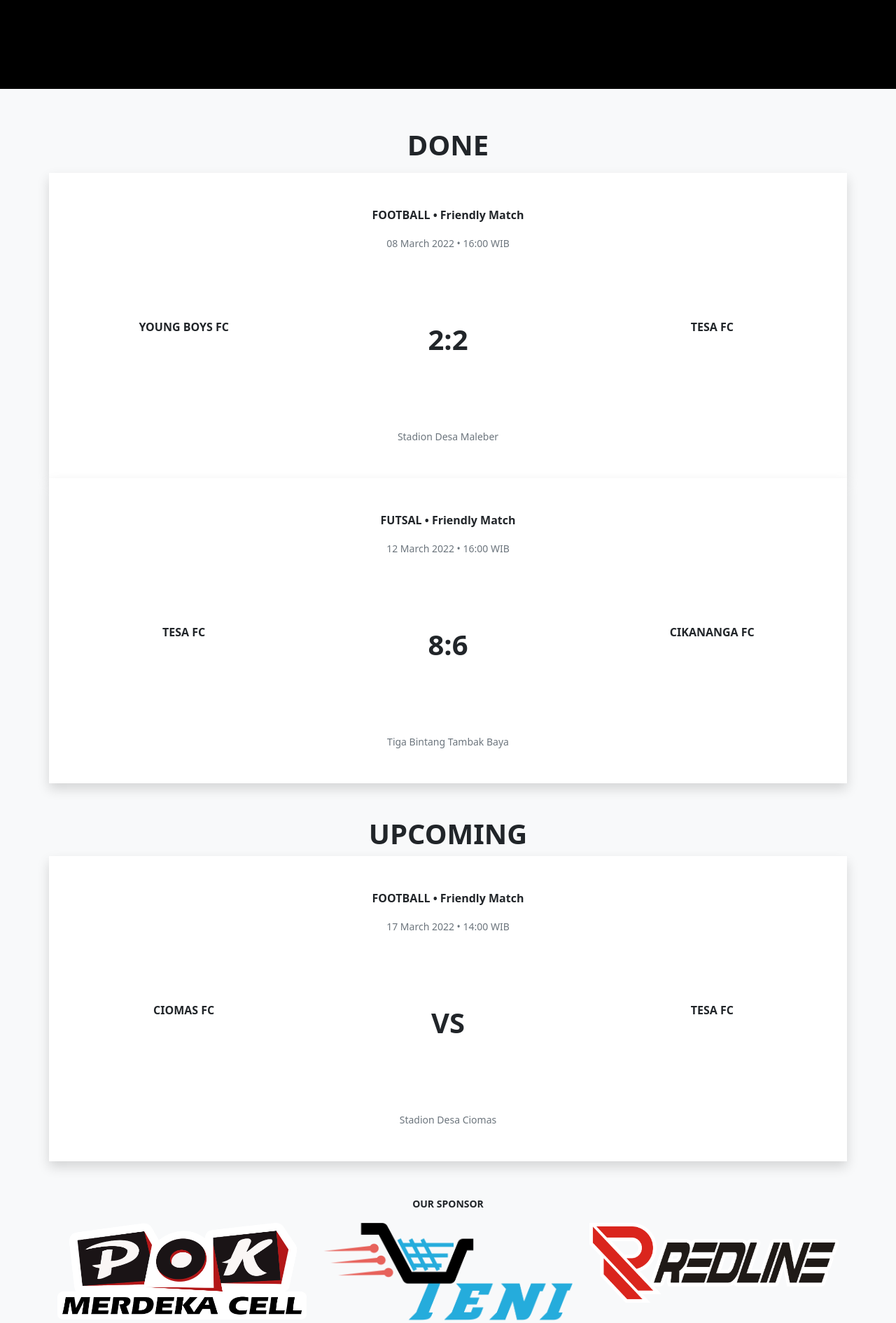
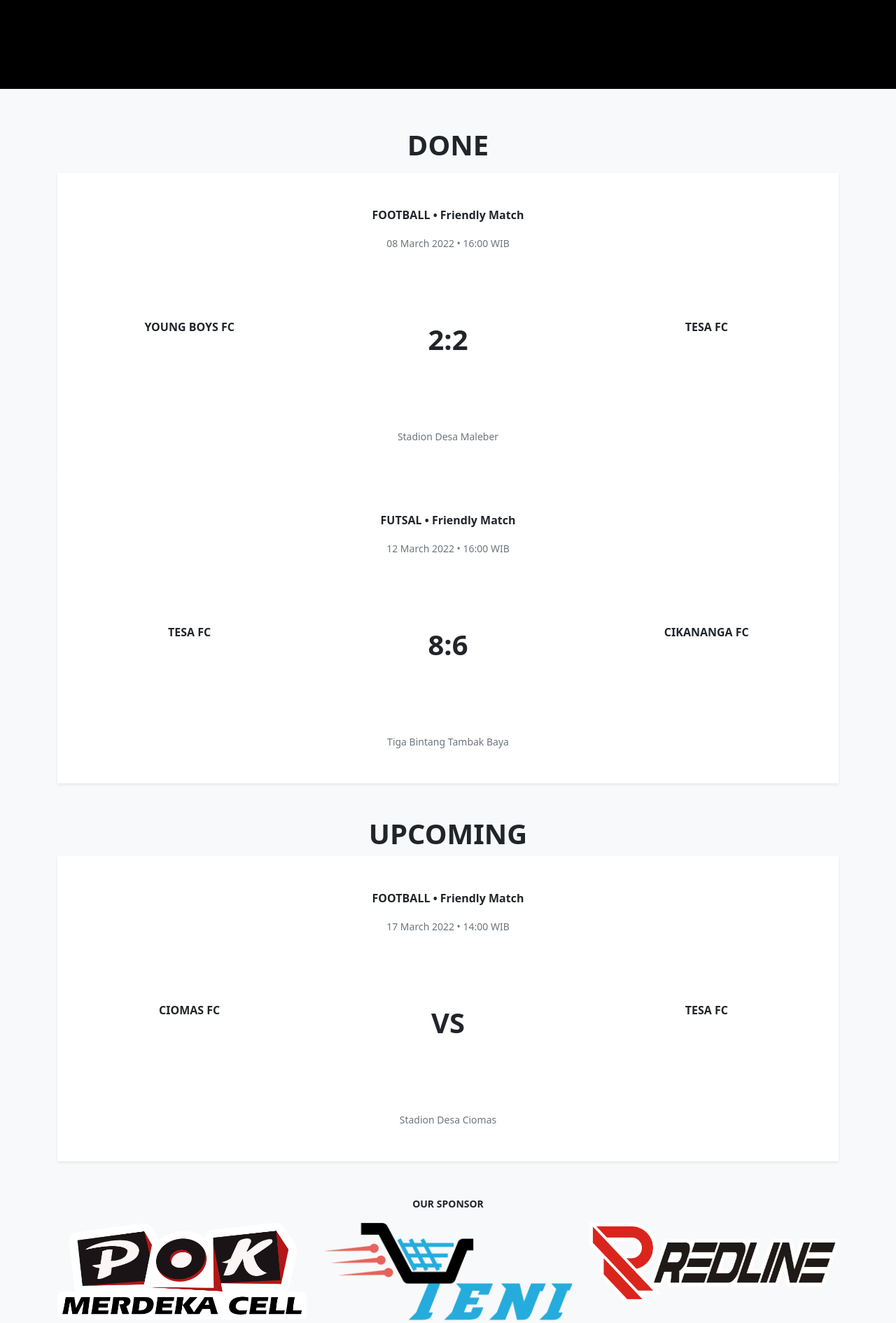
Before and after one commit to tesafc/www2, a Jekyll site: the page built from matches.html, in a window 1280 px wide. Shown: the part 765-2655 px from the top of the page at 70% size. Built offline with Jekyll 4.4.1, drawn with Linux system fonts in a browser that asks for light colours.

Commit message:
Update matches.html

```diff
--- a/matches.html
+++ b/matches.html
@@ -5,14 +5,14 @@
 ---
 
 <div class="bg-light">
-  <div class="container-sm p-0">
+  <div class="container-sm">
     {% assign matches = site.matches | group_by: "status" %}
     <div class="row row-cols-1 g-2">
       {% for match in matches %}
       <h1 class="d-block w-100 pt-5 text-uppercase text-center fw-bold">{{ match.name }}</h1>
       {% for item in match.items %}
       <div class="col">
-        <div class="card rounded-0 border-0 shadow">
+        <div class="card rounded-0 border-0 shadow-sm">
           <div class="card-body py-5">
             <p class="card-text text-center fw-bolder"><span class="text-uppercase">{{ item.type }}</span> • <span class="text-capitalize">{{ item.competition }}</span></p>
             <p class="card-text text-center text-capitalize text-secondary"><small>{{ item.date | date: "%d %B %Y • %R" | append: " WIB" }}</small></p>
```
